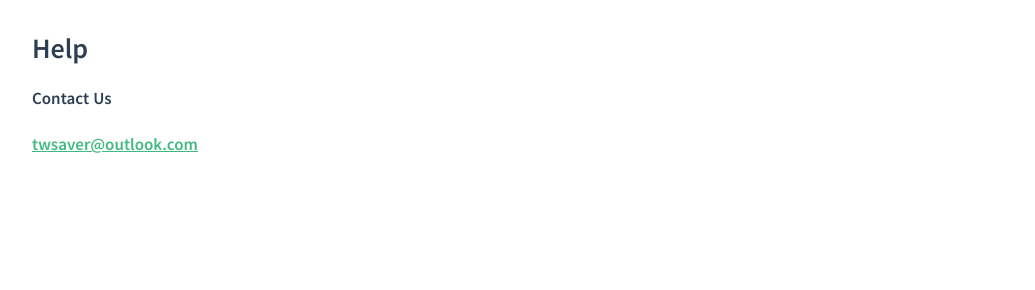
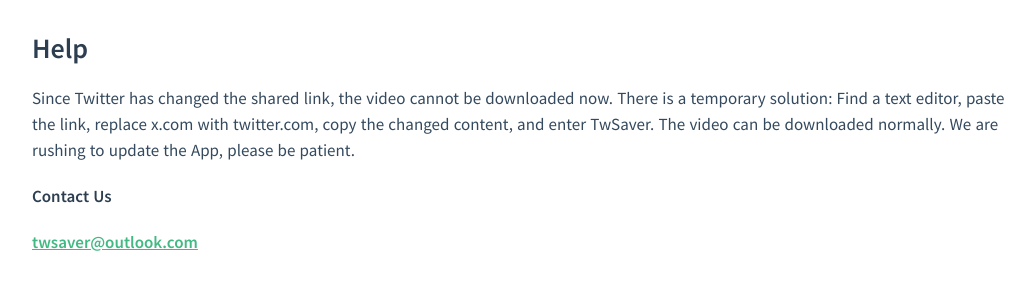
Before and after one commit to InstSave/instsave, a plain HTML site: page twsaver/help.html in a window 1280 px wide. Shown: the whole page, without its empty margins (111-1146 px from the left). Drawn offline with Linux system fonts and the light colour scheme.

Commit message:
Update help.html

```diff
--- a/twsaver/help.html
+++ b/twsaver/help.html
@@ -18,6 +18,7 @@
     <h2>
         <span>Help</span>
     </h2>
+    <p>Since Twitter has changed the shared link, the video cannot be downloaded now. There is a temporary solution: Find a text editor, paste the link, replace x.com with twitter.com, copy the changed content, and enter TwSaver. The video can be downloaded normally. We are rushing to update the App, please be patient.</p>
     <p><strong>Contact Us</strong></p>
     <p><a href="mailto:twsaver@outlook.com">twsaver@outlook.com</a></p>
   </article>
```
